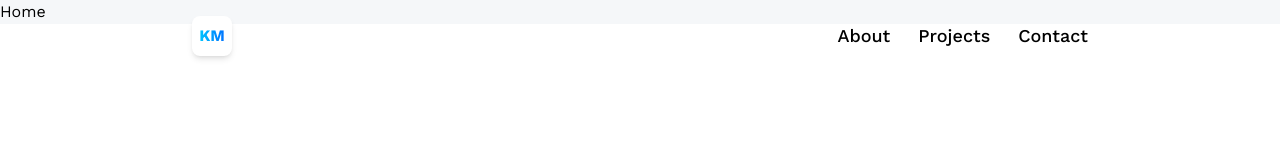
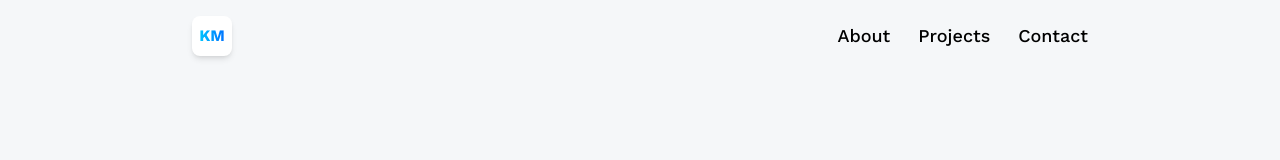
Before and after one commit to KamilMatyjaszczyk/portefolje, a React (Vite) app: page / in a window 1280 px wide. Shown: the top 160 px of the page. Built offline with nearby package versions, Linux system fonts and the light colour scheme.

Commit message:
HomeScreen

```diff
--- a/package.json
+++ b/package.json
@@ -10,6 +10,8 @@
     "preview": "vite preview"
   },
   "dependencies": {
+    "@react-three/drei": "^9.121.3",
+    "@react-three/fiber": "^8.17.12",
     "react": "^18.3.1",
     "react-dom": "^18.3.1",
     "react-router-dom": "^7.1.3",
--- a/src/App.jsx
+++ b/src/App.jsx
@@ -1,6 +1,6 @@
 import  React from 'react'
 import {Route, BrowserRouter as Router, Routes} from 'react-router-dom';
-import ThreeScene from "./main.jsx";
+import { Home, About, Projects, Contact } from './pages';
 import Navbar from "./components/Navbar.jsx";
 
 const App= ()=> {
@@ -9,10 +9,10 @@
             <Router>
                 <Navbar/>
                 <Routes>
-            <Route path="/" element={'Home'} />
-            <Route path="/about" element={'About'} />
-            <Route path="/projects" element={'Projects'} />
-            <Route path="/contact" element={'Contact'} />
+            <Route path="/" element={<Home />} />
+            <Route path="/about" element={<About />} />
+            <Route path="/projects" element={<Projects />} />
+            <Route path="/contact" element={<Contact />} />
             </Routes>
         </Router>
         </main>
--- /dev/null
+++ b/src/components/Loader.jsx
@@ -0,0 +1,16 @@
+import { Html } from '@react-three/drei'
+
+const Loader = () => {
+    return (
+        <Html>
+            <div className="flex justify-center items-center">
+                <div
+                    className="w-20 h-20 border-2 border-opacity-20 border-blue-500 border-t-blue-500 rounded-full animate-spin">
+                </div>
+                Loader
+            </div>
+        </Html>
+    )
+}
+
+export default Loader
--- /dev/null
+++ b/src/pages/Home.jsx
@@ -0,0 +1,24 @@
+import { Suspense } from 'react'
+import { Canvas } from '@react-three/fiber'
+import Loader from '../components/Loader'
+const Home = () => {
+    return (
+        <section className="w-full h-screen relative">
+            {/*   <div className="absolute top-28 left-0 right-0 z-10 flex items-center justify-center"> POPIP
+            </div>  */}
+            <canvas
+                className="w-full h-screen bg-transparent"
+                camera={{near :0.1, far:1000}}>
+            <Suspense fallback={<Loader />}>
+                <directionalLight/>
+                <ambientLight/>
+                <pointLight/>
+                <spotLight/>
+                <hemisphereLight/>
+            </Suspense>
+            </canvas>
+        </section>
+    )
+}
+
+export default Home
--- a/src/pages/home.jsx
+++ /dev/null
@@ -1,8 +0,0 @@
-import React from 'react'
-const home = () => {
-    return (
-        <div>home</div>
-    )
-}
-
-export default home
--- /dev/null
+++ b/src/pages/index.js
@@ -0,0 +1,6 @@
+import Home from './Home.jsx';
+import About from './About.jsx';
+import Projects from './Projects.jsx';
+import Contact from './Contact.jsx';
+
+export {Home, About, Projects, Contact};
```
Also changed, not shown: src/models/Island.jsx (added), src/pages/About.jsx (renamed from src/pages/about.jsx), src/pages/Contact.jsx (renamed from src/pages/contact.jsx), src/pages/Projects.jsx (renamed from src/pages/projects.jsx), 1 other file (tests, documents, lock files or other folders).
